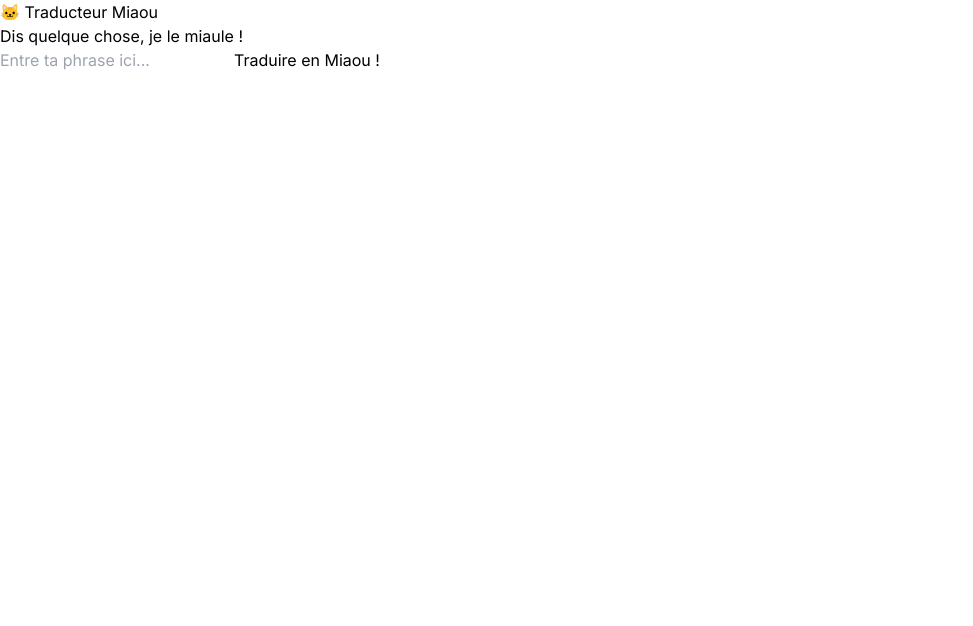
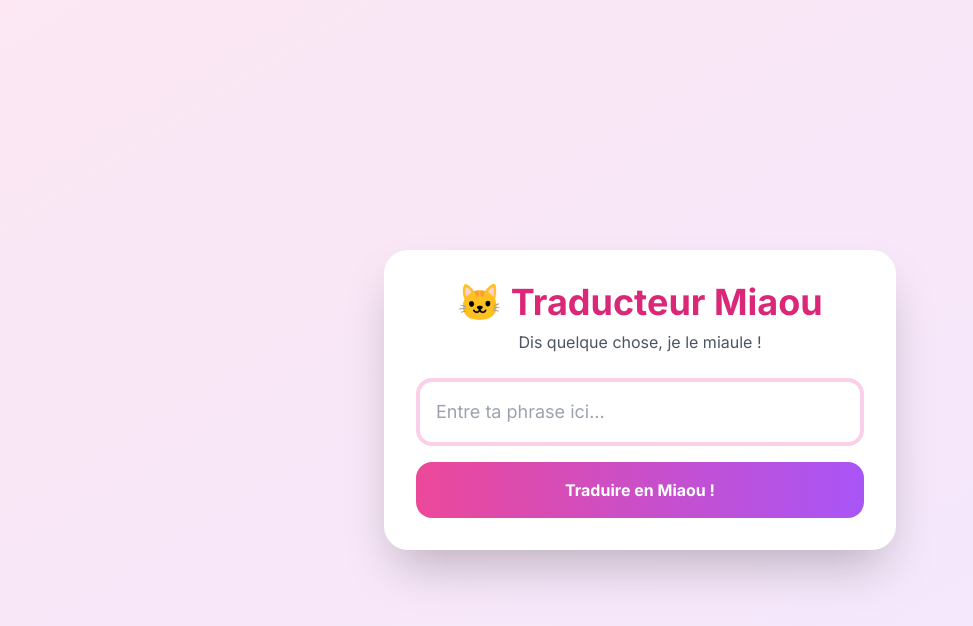
Before and after one commit to Cedricoins/farcaster-cat-translator-, a Next.js app: page / in a window 1280 px wide. Shown: the top 626 px of the page, without its empty margins (0-973 px from the left). Built offline with nearby package versions, Linux system fonts and the light colour scheme.

Commit message:
Create tailwind.config.ts

```diff
--- /dev/null
+++ b/tailwind.config.ts
@@ -0,0 +1,18 @@
+import type { Config } from "tailwindcss";
+
+const config: Config = {
+  content: [
+    "./app/**/*.{js,ts,jsx,tsx}",
+    "./components/**/*.{js,ts,jsx,tsx}",
+  ],
+  theme: {
+    extend: {
+      fontFamily: {
+        sans: ['"Comic Sans MS"', 'cursive', 'system-ui'],
+      },
+    },
+  },
+  plugins: [],
+};
+
+export default config;
```
